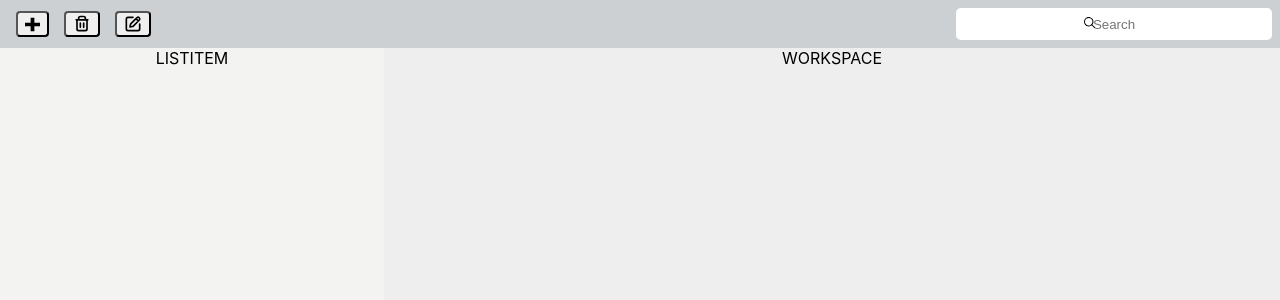
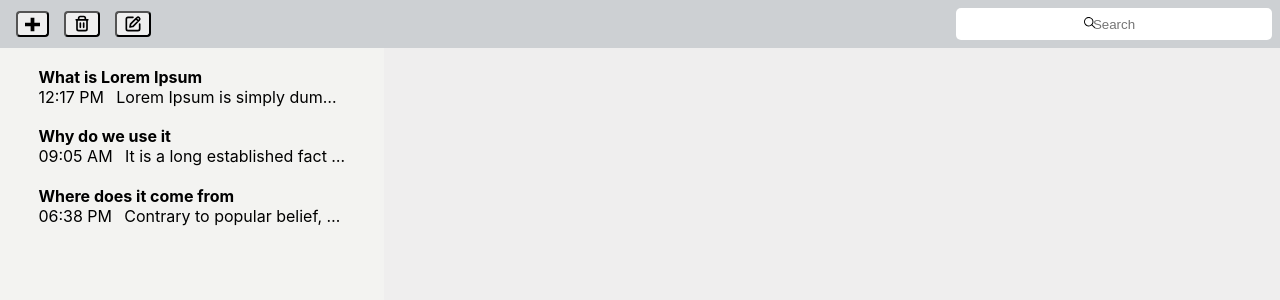
Before and after one commit to Saoa35/oblicksoft, a React (Create React App) app: page / in a window 1280 px wide. Shown: the top 300 px of the page. Built offline with nearby package versions, Linux system fonts and the light colour scheme.

Commit message:
wrote logick for ListItem & Workspace components

```diff
--- a/package.json
+++ b/package.json
@@ -8,6 +8,7 @@
     "@testing-library/user-event": "^13.5.0",
     "react": "^18.2.0",
     "react-dom": "^18.2.0",
+    "react-markdown": "^8.0.7",
     "react-scripts": "5.0.1",
     "sass": "^1.62.1",
     "web-vitals": "^2.1.4"
--- a/src/App.jsx
+++ b/src/App.jsx
@@ -1,26 +1,92 @@
-import "./App.scss";
+import { useEffect, useState } from "react";
+import React, { createContext } from "react";
 import { ListItem } from "./Components/ListItem";
 import { Sidebar } from "./Components/Sidebar";
 import { Workspace } from "./Components/Workspace";
+import "./App.scss";
+
+const data = [
+  {
+    title: "What is Lorem Ipsum",
+    textnote:
+      "Lorem Ipsum is simply dummy text of the printing and typesetting industry. Lorem Ipsum has been the industry's standard dummy text ever since the 1500s, when an unknown printer took a galley of type and scrambled it to make a type specimen book. It has survived not only five centuries, but also the leap into electronic typesetting, remaining essentially unchanged.",
+    date: "May 10, 2018 at",
+    time: "12:17 PM",
+  },
+  {
+    title: "Why do we use it",
+    textnote:
+      "It is a long established fact that a reader will be distracted by the readable content of a page when looking at its layout.",
+    date: "June 8, 2017 at",
+    time: "09:05 AM",
+  },
+  {
+    title: "Where does it come from",
+    textnote:
+      "Contrary to popular belief, Lorem Ipsum is not simply random text. It has roots in a piece of classical Latin literature from 45 BC, making it over 2000 years old.",
+    date: "February 18, 2016 at",
+    time: "06:38 PM",
+  },
+];
+
+export const Context = createContext();
 
 function App() {
-  let openRequest = indexedDB.open("notes", 1);
-  openRequest.onupgradeneeded = function () {
-    // спрацьовує, якщо на клієнті немає бази даних
-    // ...виконати ініціалізацію...
+  const [notes, setNotes] = useState([]);
+
+  useEffect(() => {
+    const fetchData = async () => {
+      try {
+        const request = indexedDB.open("myDatabase", 1);
+
+        request.onupgradeneeded = (event) => {
+          const db = event.target.result;
+          const objectStore = db.createObjectStore("notes", {
+            keyPath: "id",
+            autoIncrement: true,
+          });
+          objectStore.createIndex("title", "title", { unique: false });
+          objectStore.createIndex("textnote", "textnote", { unique: false });
+          objectStore.createIndex("date", "date", { unique: false });
+          objectStore.createIndex("time", "time", { unique: false });
+
+          for (const item of data) {
+            objectStore.add(item);
+          }
         };
 
-  openRequest.onerror = function () {
-    console.error("Error", openRequest.error);
+        request.onsuccess = (event) => {
+          const db = event.target.result;
+          const transaction = db.transaction("notes", "readonly");
+          const objectStore = transaction.objectStore("notes");
+          const getRequest = objectStore.getAll();
+
+          getRequest.onsuccess = () => {
+            const result = getRequest.result;
+            setNotes(result);
           };
 
-  openRequest.onsuccess = function () {
-    let db = openRequest.result;
-    // продовжити роботу з базою даних за допомогою об’єкта db
+          transaction.oncomplete = () => {
+            db.close();
           };
+        };
+
+        request.onerror = (event) => {
+          console.log("Error", event.target.errorCode);
+        };
+      } catch (error) {
+        console.error("Error:", error);
+      }
+    };
+
+    fetchData();
+  }, []);
+
+  console.log(notes);
 
   return (
     <div className="App">
+      <Context.Provider value={{ notes }}>
         <header>
           <Sidebar />
         </header>
@@ -28,6 +94,7 @@ function App() {
           <ListItem />
           <Workspace />
         </main>
+      </Context.Provider>
     </div>
   );
 }
--- a/src/App.scss
+++ b/src/App.scss
@@ -110,12 +110,51 @@
       background-color: rgb(243, 243, 241);
       height: 100vh;
       overflow-y: scroll;
+
+      ul {
+        list-style: none;
+        padding: 0;
+        margin: 5% 10%;
+        text-align: left;
+        cursor: pointer;
+
+        .title {
+          font-weight: bold;
+        }
+
+        .text {
+          display: flex;
+          align-items: center;
+
+          span:first-child {
+            white-space: nowrap;
+            margin-right: 4%;
+          }
+        }
+
+        .truncated {
+          white-space: nowrap;
+          overflow: hidden;
+          text-overflow: ellipsis;
+        }
+      }
     }
 
     .Workspace {
       width: 70%;
       background-color: #efeeee;
       height: 100vh;
+
+      .content {
+        margin-left: 5%;
+        margin-right: 5%;
+
+        .text-area {
+          text-align: left;
+          display: flex;
+          flex-direction: column;
+        }
+      }
     }
   }
 }
--- a/src/Components/ListItem.jsx
+++ b/src/Components/ListItem.jsx
@@ -1,7 +1,22 @@
+import { useContext } from "react";
+import { Context } from "../App";
+
 export const ListItem = () => {
+  const { notes } = useContext(Context);
+
   return (
     <div className="ListItem">
-      <div>LISTITEM</div>
+      {notes.map((el) => {
+        return (
+          <ul key={el.id}>
+            <li className="title truncated">{el.title}</li>
+            <li className="text">
+              <span>{el.time}</span>
+              <span className="truncated">{el.textnote}</span>
+            </li>
+          </ul>
+        );
+      })}
     </div>
   );
 };
--- a/src/Components/Workspace.jsx
+++ b/src/Components/Workspace.jsx
@@ -1,7 +1,52 @@
+import React, { useState } from "react";
+// import ReactMarkdown from "react-markdown";
+import { useContext } from "react";
+import { Context } from "../App";
+
 export const Workspace = () => {
+  const { notes } = useContext(Context);
+  const [noteData, setNoteData] = useState(notes);
+
+  const handleTitleChange = (event, id) => {
+    const updatedNotes = noteData.map((el) => {
+      if (el.id === id) {
+        return { ...el, title: event.target.value };
+      }
+      return el;
+    });
+    setNoteData(updatedNotes);
+  };
+
+  const handleTextNoteChange = (event, id) => {
+    const updatedNotes = noteData.map((el) => {
+      if (el.id === id) {
+        return { ...el, textnote: event.target.value };
+      }
+      return el;
+    });
+    setNoteData(updatedNotes);
+  };
+
   return (
     <div className="Workspace">
-      <div>WORKSPACE</div>
+      {noteData.map((el) => {
+        return (
+          <div key={el.id} className="content">
+            <h3>{el.date + " " + el.time}</h3>
+            <div className="text-area">
+              <input
+                type="text"
+                value={el.title}
+                onChange={(event) => handleTitleChange(event, el.id)}
+              />
+              <textarea
+                value={el.textnote}
+                onChange={(event) => handleTextNoteChange(event, el.id)}
+              />
+            </div>
+          </div>
+        );
+      })}
     </div>
   );
 };
```
Also changed, not shown: 1 other file (tests, documents, lock files or other folders). Lines whose indentation alone changed are shown as unchanged.
